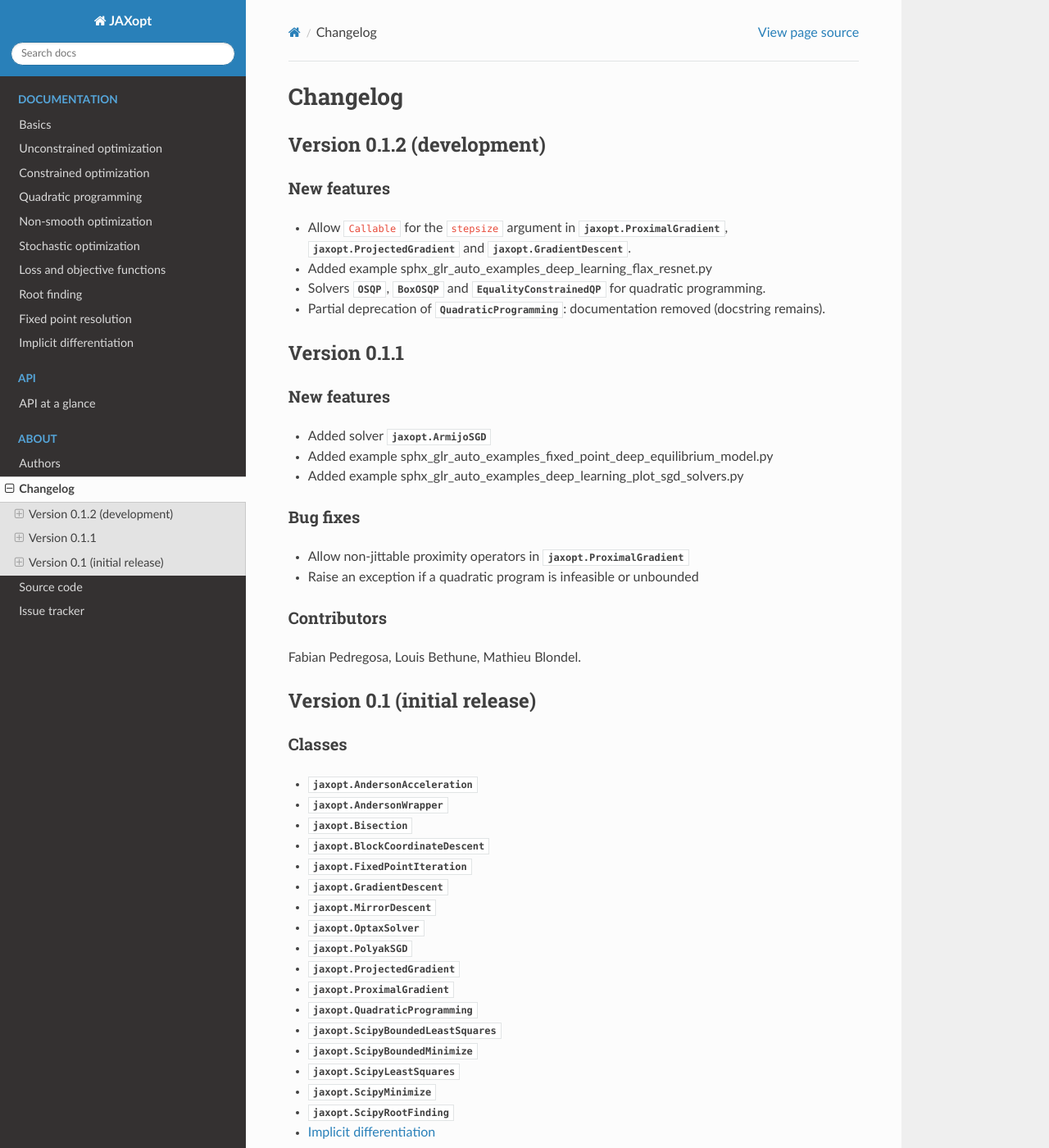
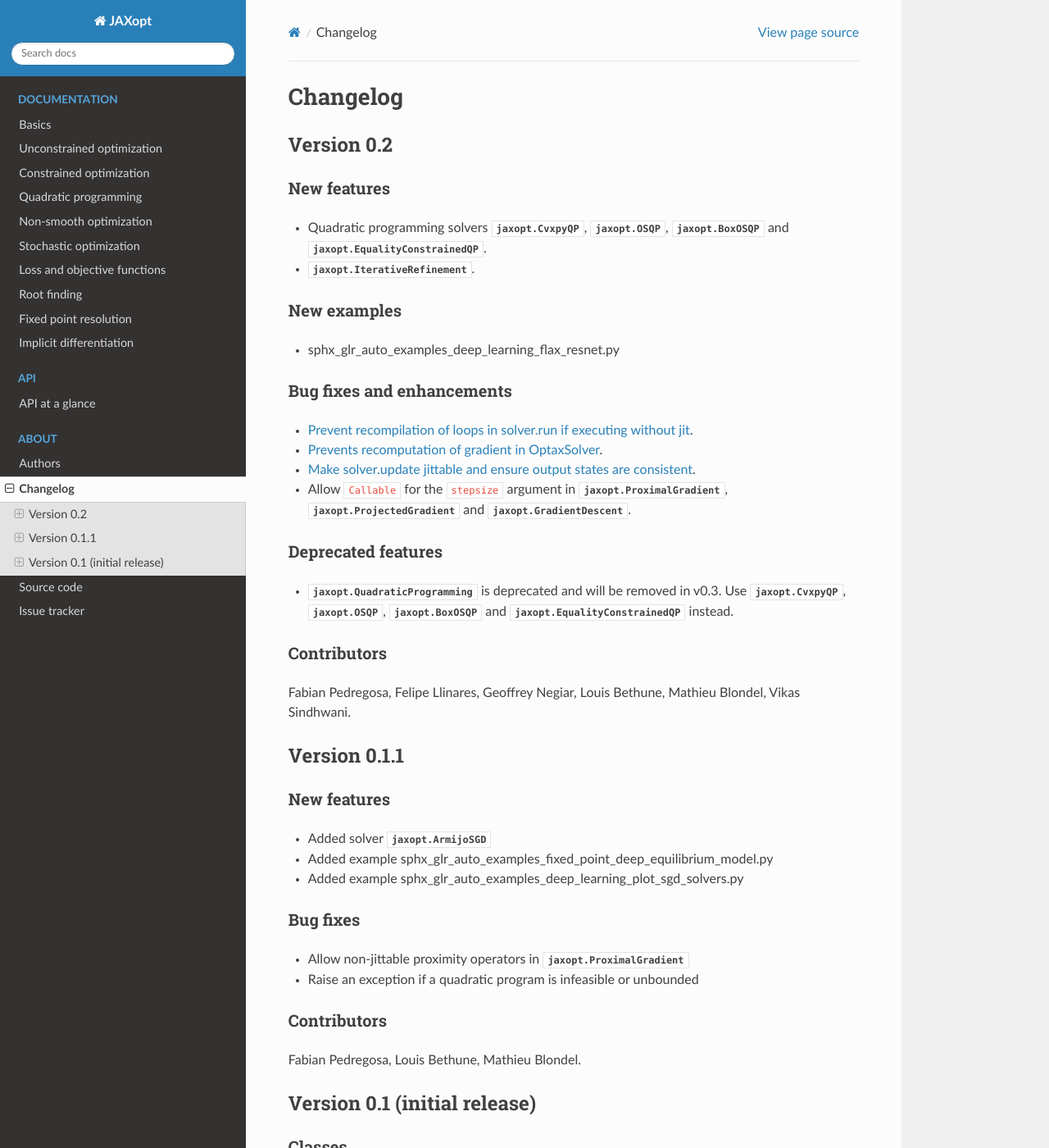
Before and after one commit to google/jaxopt, a Sphinx documentation site: the page built from docs/changelog.rst, in a window 1280 px wide and 1400 px high. Shown: the whole window at 82% size. Built offline with Sphinx 7.4.7 and the Read the Docs theme 2.0.0, drawn with Linux system fonts in a browser that asks for light colours; pages that are not in the unit, such as notebooks, are missing from menus.

Commit message:
Documentation improvements.

```diff
--- a/docs/changelog.rst
+++ b/docs/changelog.rst
@@ -1,18 +1,46 @@
 Changelog
 =========
 
-Version 0.1.2 (development)
----------------------------
+Version 0.2
+-----------
 
 New features
 ~~~~~~~~~~~~
 
+- Quadratic programming solvers :class:`jaxopt.CvxpyQP`, :class:`jaxopt.OSQP`, :class:`jaxopt.BoxOSQP` and
+  :class:`jaxopt.EqualityConstrainedQP`.
+- :class:`jaxopt.IterativeRefinement`.
+
+New examples
+~~~~~~~~~~~~
+
+- :ref:`sphx_glr_auto_examples_deep_learning_flax_resnet.py`
+
+Bug fixes and enhancements
+~~~~~~~~~~~~~~~~~~~~~~~~~~
+
+- `Prevent recompilation of loops in solver.run if executing without jit
+  <https://github.com/google/jaxopt/pull/113>`_.
+- `Prevents recomputation of gradient in OptaxSolver
+  <https://github.com/google/jaxopt/pull/107>`_.
+- `Make solver.update jittable and ensure output states are consistent
+  <https://github.com/google/jaxopt/pull/106>`_.
 - Allow ``Callable`` for the ``stepsize`` argument in
   :class:`jaxopt.ProximalGradient`, :class:`jaxopt.ProjectedGradient` and
   :class:`jaxopt.GradientDescent`.
-- Added example :ref:`sphx_glr_auto_examples_deep_learning_flax_resnet.py`
-- Solvers :class:`OSQP`, :class:`BoxOSQP` and :class:`EqualityConstrainedQP` for quadratic programming.
-- Partial deprecation of :class:`QuadraticProgramming`: documentation removed (docstring remains).
+
+Deprecated features
+~~~~~~~~~~~~~~~~~~~
+
+- :class:`jaxopt.QuadraticProgramming` is deprecated and will be removed in v0.3. Use
+  :class:`jaxopt.CvxpyQP`, :class:`jaxopt.OSQP`, :class:`jaxopt.BoxOSQP` and
+  :class:`jaxopt.EqualityConstrainedQP` instead.
+
+Contributors
+~~~~~~~~~~~~
+
+Fabian Pedregosa, Felipe Llinares, Geoffrey Negiar, Louis Bethune, Mathieu
+Blondel, Vikas Sindhwani.
 
 Version 0.1.1
 -------------
--- a/jaxopt/__init__.py
+++ b/jaxopt/__init__.py
@@ -27,6 +27,7 @@
 from jaxopt._src.eq_qp import EqualityConstrainedQP
 from jaxopt._src.fixed_point_iteration import FixedPointIteration
 from jaxopt._src.gradient_descent import GradientDescent
+from jaxopt._src.iterative_refinement import IterativeRefinement
 from jaxopt._src.mirror_descent import MirrorDescent
 from jaxopt._src.optax_wrapper import OptaxSolver
 from jaxopt._src.osqp import BoxOSQP
```
Also changed, not shown: docs/api.rst (+8 -0 lines), docs/quadratic_programming.rst (+41 -37 lines), 4 other files.
